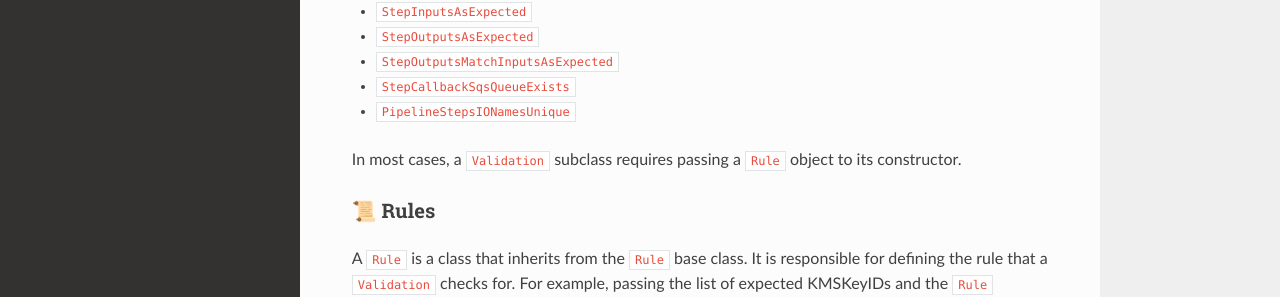
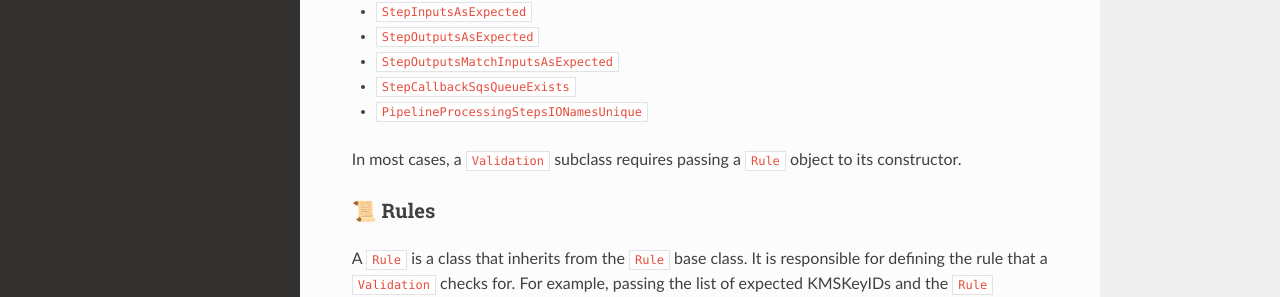
Before and after one commit to stiebels/sagemaker-rightline, a Sphinx documentation site: the page built from docs/index.rst, in a window 1280 px wide and 900 px high, scrolled down 1109 px. Shown: the part 155-452 px from the top of the window. Built offline with Sphinx 7.4.7 and the Read the Docs theme 2.0.0, drawn with Linux system fonts in a browser that asks for light colours.

```diff
--- a/docs/index.rst
+++ b/docs/index.rst
@@ -62,7 +62,7 @@ The following ``Validations`` are currently implemented:
 *  ``StepOutputsAsExpected``
 *  ``StepOutputsMatchInputsAsExpected``
 *  ``StepCallbackSqsQueueExists``
-*  ``PipelineStepsIONamesUnique``
+*  ``PipelineProcessingStepsIONamesUnique``
 
 In most cases, a ``Validation`` subclass requires passing a ``Rule``
 object to its constructor.
```
Also changed, not shown: README.md (+1 -1 lines).
